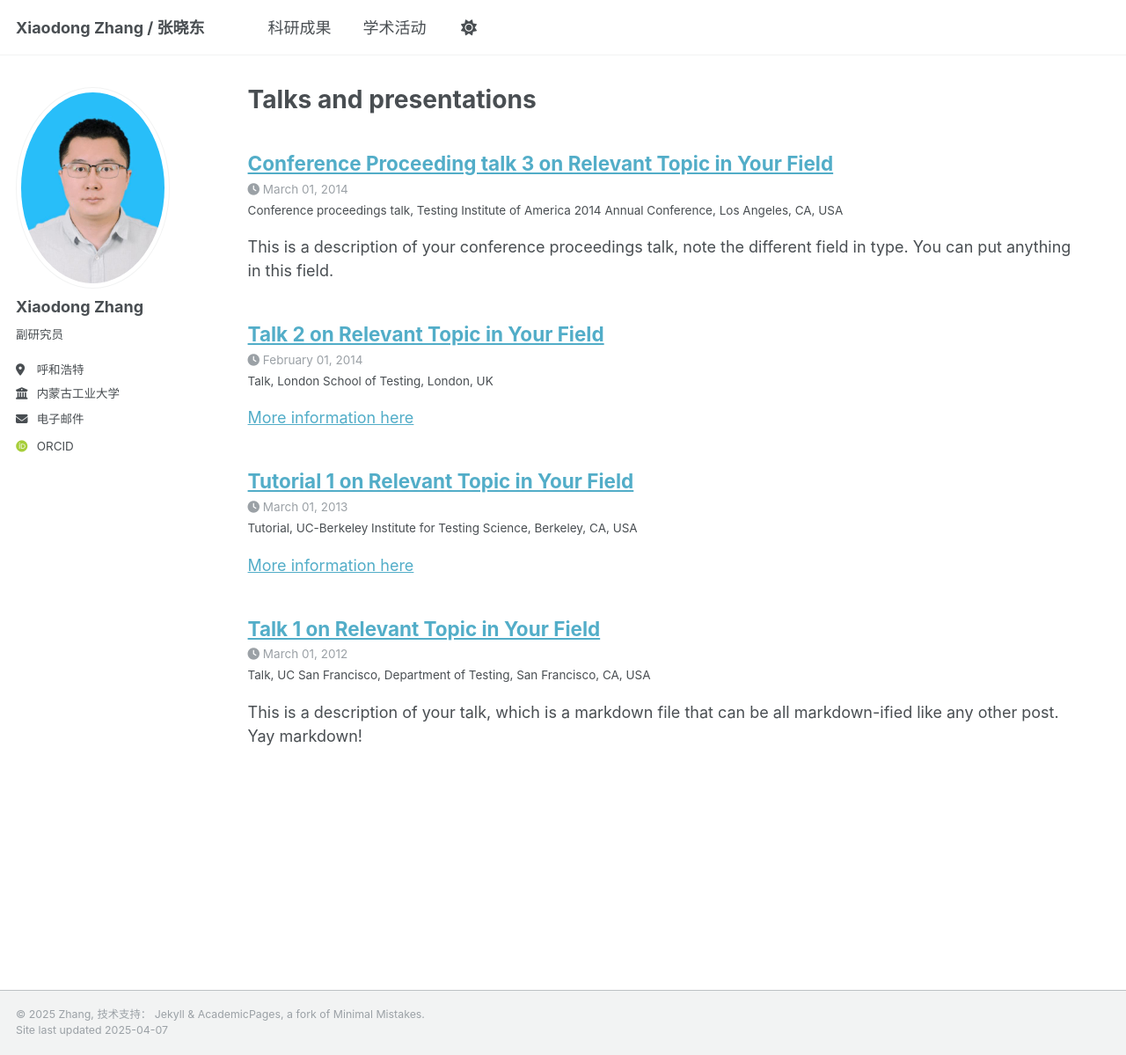
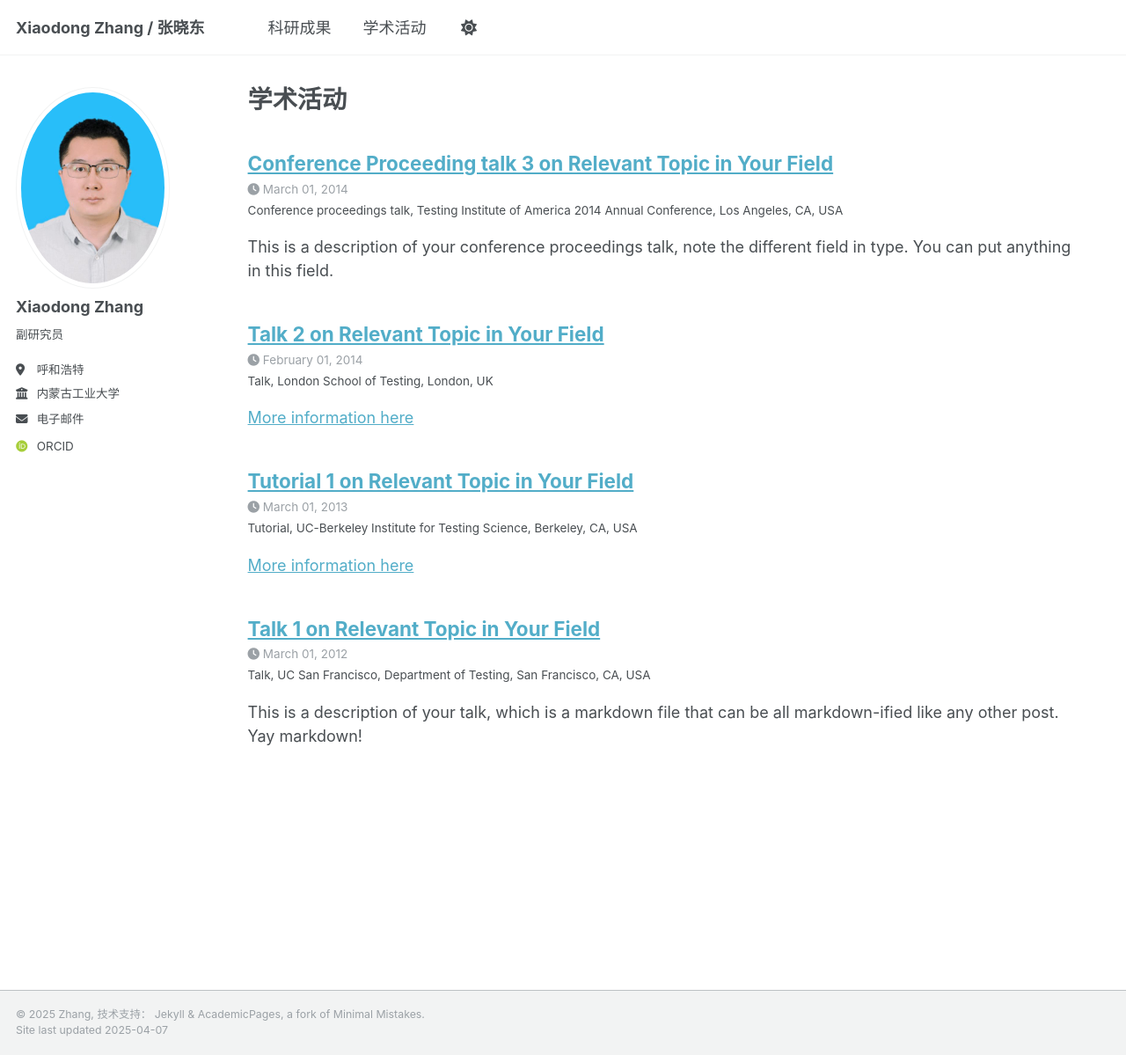
Before and after one commit to zhangxiaodong-imut/zhangxiaodong-imut.github.io, a Jekyll site: the page built from _pages/talks.html, in a window 1280 px wide and 1199 px high. Shown: the whole window at 88% size. Built offline with Jekyll 4.4.1, drawn with Linux system fonts in a browser that asks for light colours; some web fonts are replaced.

Commit message:
Update talks.html

```diff
--- a/_pages/talks.html
+++ b/_pages/talks.html
@@ -1,6 +1,6 @@
 ---
 layout: archive
-title: "Talks and presentations"
+title: "学术活动"
 permalink: /talks/
 author_profile: true
 ---
```
